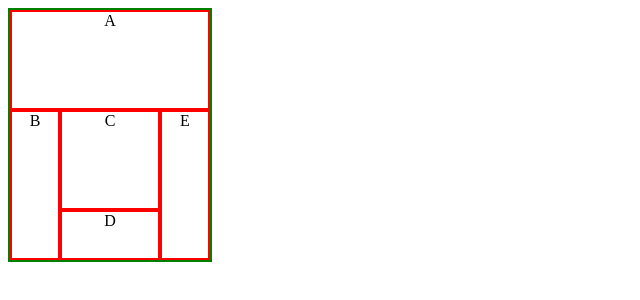
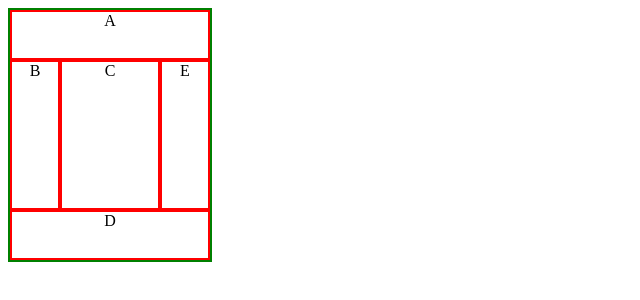
Before and after one commit to sefeoluwa/learningTests, a plain HTML site: page index.html in a window 1280 px wide. Shown: the whole page, without its empty margins (0-640 px from the left). Drawn offline with Linux system fonts and the light colour scheme.

Commit message:
positioning for dashboard layout

```diff
--- a/style.css
+++ b/style.css
@@ -17,33 +17,33 @@
     grid-column-start: 1;
     grid-column-end: 6;
     grid-row-start: 1;
-    grid-row-end: 3;
+    grid-row-end: 2;
 }
 
 .gridB{
     grid-column-start: 1;
     grid-column-end: 2;
-    grid-row-start: 3;
-    grid-row-end: 6;
+    grid-row-start: 2;
+    grid-row-end: 5;
 }
 
 .gridC{
     grid-column-start: 2;
     grid-column-end: 4;
-    grid-row-start: 3;
+    grid-row-start: 2;
     grid-row-end: 5;
 }
 
 .gridD{
-    grid-column-start: 2;
-    grid-column-end: 4;
+    grid-column-start: 1;
+    grid-column-end: 6;
     grid-row-start: 5;
     grid-row-end: 6;
 }
 
 .gridE{
     grid-column-start: 4;
-    grid-column-end: 6;
-    grid-row-start: 3;
-    grid-row-end: 6;
+    grid-column-end: 5;
+    grid-row-start: 2;
+    grid-row-end: 5;
 }
```
